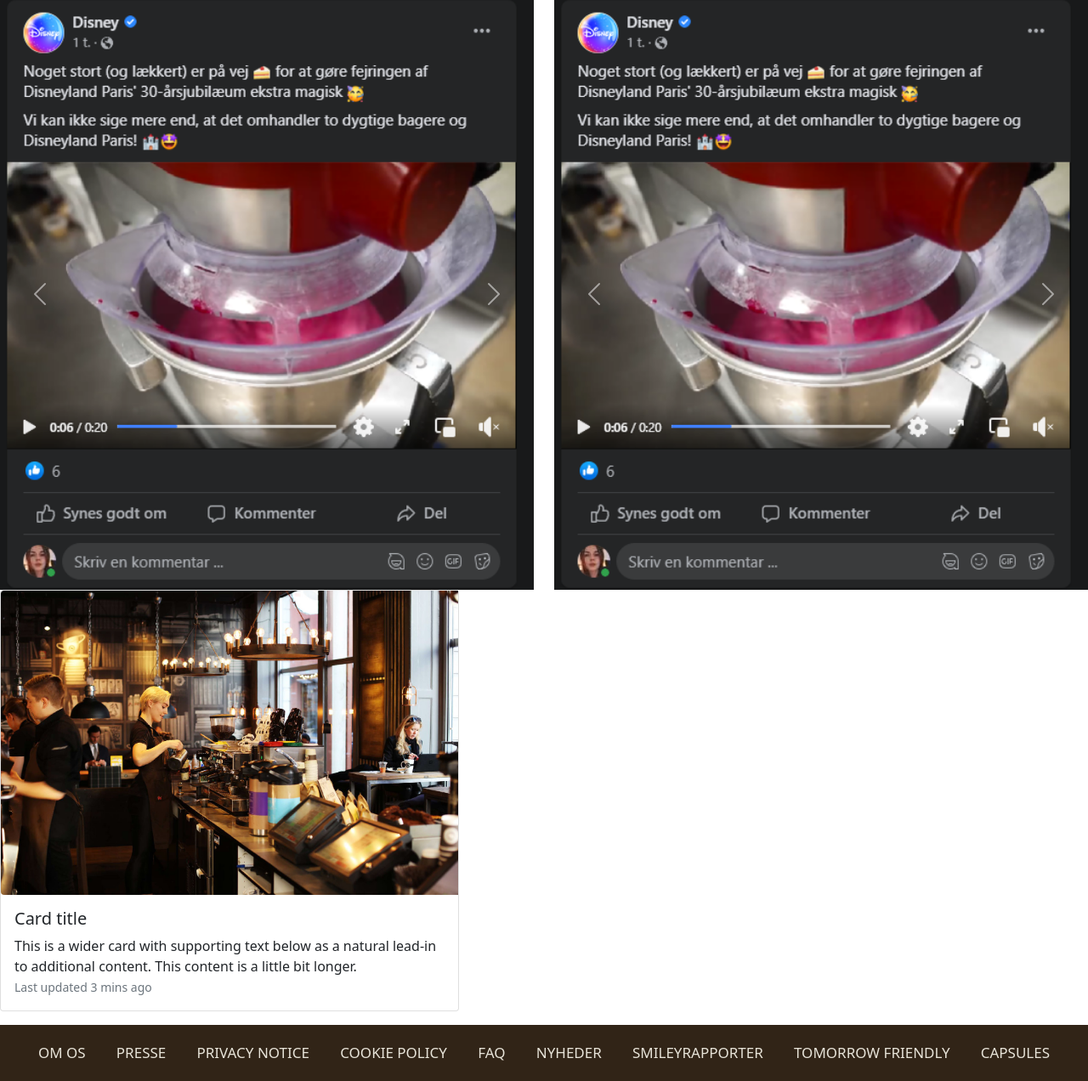
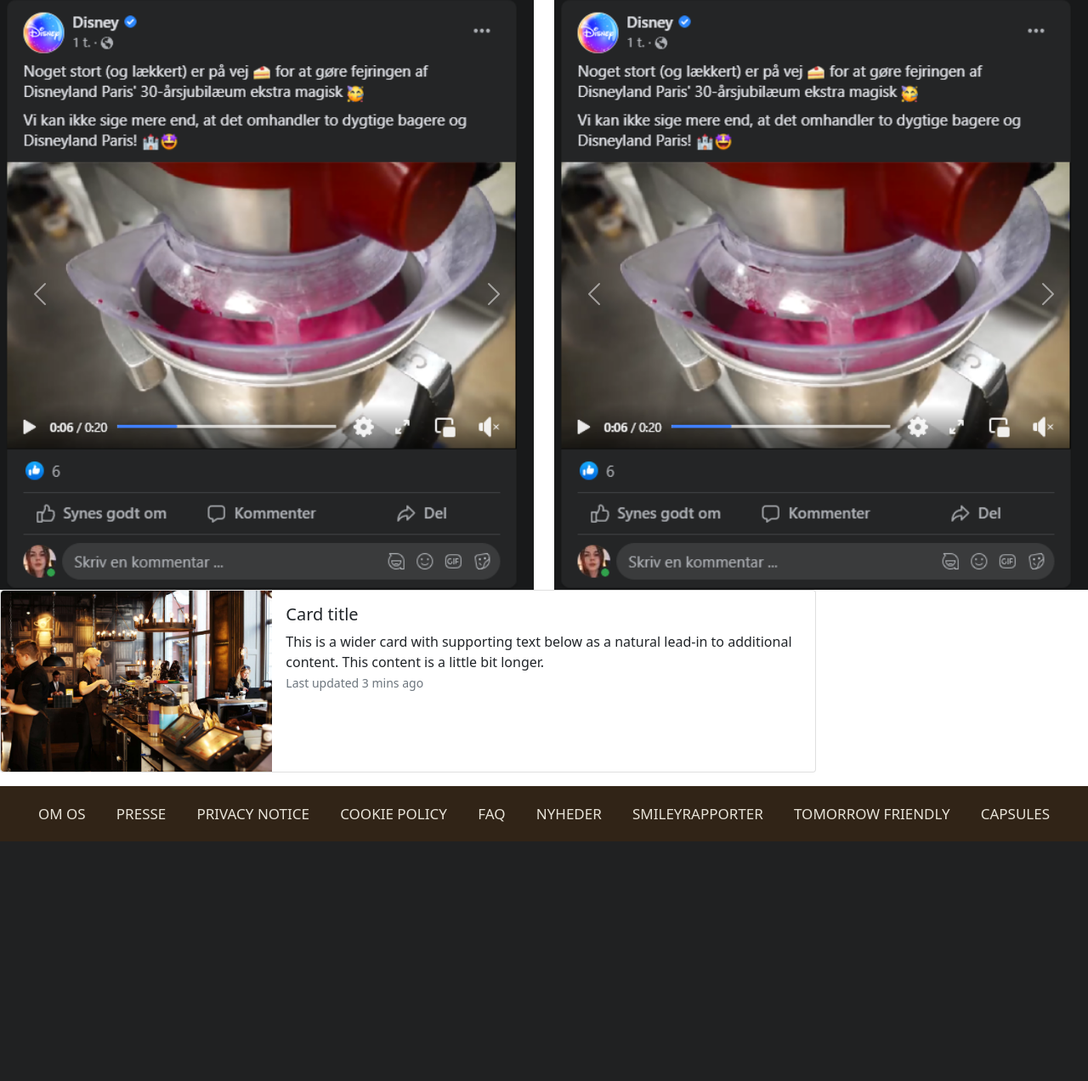
Before and after one commit to Mari400m/EspressoHouse22, a PHP site: page / in a window 1280 px wide. Shown: the part 55-1327 px from the top of the page at 85% size. After the commit the page ends 1045 px from the top, so only its background shows below. Run offline with PHP 8.4, Linux system fonts and the light colour scheme; style sheets or scripts are compiled from the project's sources; some libraries are stand-ins or nearby versions.

Commit message:
ændrede kort billed størrelse

```diff
--- a/index.php
+++ b/index.php
@@ -79,15 +79,16 @@
 </div>
 
 
-<div class="card mb-3" style="max-width: 540px;">
-    <div class="row .g-0">
-        <div class=".col-md-4">
+<div class="card mb-3" style="max-width: 75%;">
+    <div class="row g-0">
+        <div class="col-md-4">
             <img src="images/barrista.jpg" class="img-fluid rounded-start" alt="...">
         </div>
-        <div class=".col-md-8">
+        <div class="col-md-8">
             <div class="card-body">
                 <h5 class="card-title">Card title</h5>
-                <p class="card-text">This is a wider card with supporting text below as a natural lead-in to additional content. This content is a little bit longer.</p>
+                <p class="card-text">This is a wider card with supporting text below as a natural lead-in to additional
+                    content. This content is a little bit longer.</p>
                 <p class="card-text"><small class="text-muted">Last updated 3 mins ago</small></p>
             </div>
         </div>
```
Also changed, not shown: images/nyd_kaffen.jpg (deleted).
